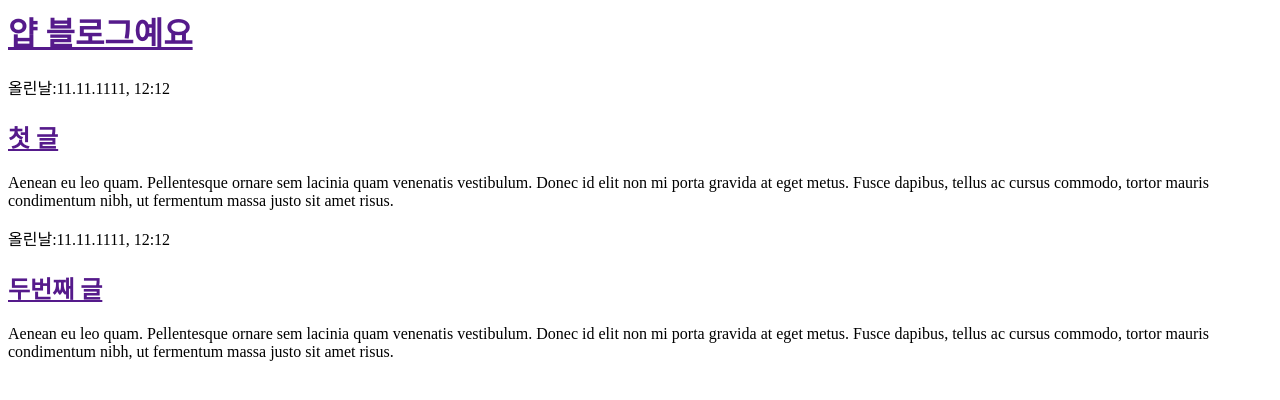
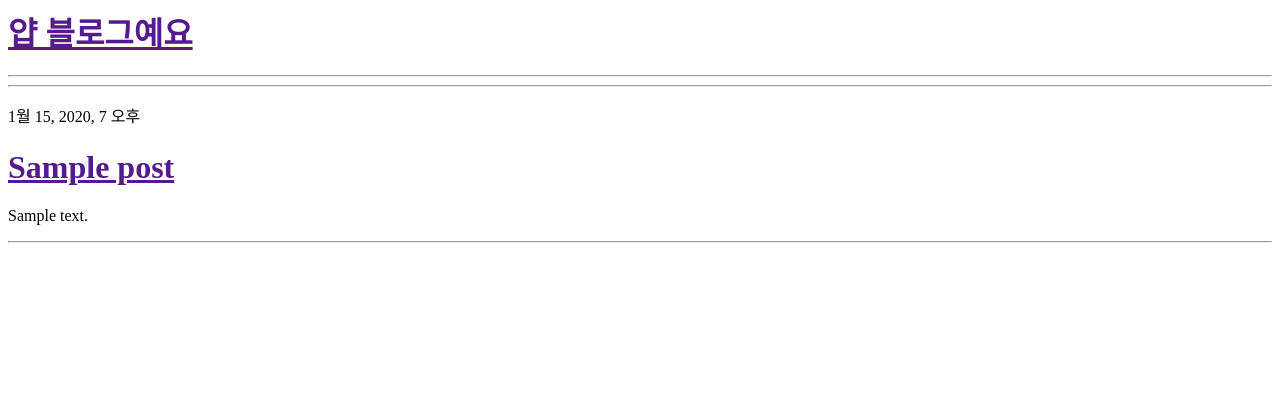
Before and after one commit to aarrmm/my-first-blog, a Django app: page / in a window 1280 px wide. Shown: the top 400 px of the page. Run offline with Django 3.2, Linux system fonts and the light colour scheme; tables that the repository leaves empty hold one stand-in row (values such as "Sample post").

Commit message:
Modified template to display posts from DB.

```diff
--- a/mytestsite/blog/models.py
+++ b/mytestsite/blog/models.py
@@ -2,19 +2,23 @@ from django.db import models
 from django.conf import settings
 from django.utils import timezone
 
+
 # 모델(객체) 정의 코드
 # models는 Post가 장고모델임을 의미하여 DB에 저장하는 것을 인식
 class Post(models.Model):
-    author = models.ForeignKey(settings.AUTH_USER_MODEL,\
-         on_delete=models.CASCADE)
+    author = models.ForeignKey(settings.AUTH_USER_MODEL, on_delete=models.CASCADE)
     title = models.CharField(max_length=200)
     text = models.TextField()
     created_date = models.DateTimeField(
         default=timezone.now)
+    published_date = models.DateTimeField(blank=True, null=True)
+
+    def publish(self):
+        self.published_date = timezone.now()
+        self.save()
 
     def __str__(self):
         return self.title
-
 
 # models.CharField(글자수) : 글자수가 제한된 text를 정의할 때 사용.
 #                            글제목처럼 짧은 문자열 정보저장
--- a/mytestsite/blog/templates/blog/post_list.html
+++ b/mytestsite/blog/templates/blog/post_list.html
@@ -5,30 +5,15 @@
     <body>
         <div>
             <h1><a href="">얍 블로그예요</a></h1>
+            <hr><hr>
         </div>
-        <div>
-            <p>올린날:11.11.1111, 12:12</p>
-            <h2><a href="">첫 글</a></h2>
-            <p>Aenean eu leo quam. Pellentesque
-                ornare sem lacinia quam venenatis
-                vestibulum.
-                Donec id elit non mi porta gravida
-                at eget metus. Fusce dapibus, tellus
-                ac cursus commodo, tortor mauris
-                condimentum nibh, ut fermentum massa
-                justo sit amet risus.</p>
-        </div>
-        <div>
-            <p>올린날:11.11.1111, 12:12</p>
-            <h2><a href="">두번째 글</a></h2>
-            <p>Aenean eu leo quam. Pellentesque
-                ornare sem lacinia quam venenatis
-                vestibulum.
-                Donec id elit non mi porta gravida
-                at eget metus. Fusce dapibus, tellus
-                ac cursus commodo, tortor mauris
-                condimentum nibh, ut fermentum massa
-                justo sit amet risus.</p>
-        </div>
+        {% for post in posts %}
+            <div>
+                <p>{{ post.created_date }}</p>
+                <h1><a href="">{{ post.title }}</a> </h1>
+                <p>{{ post.text|linebreaksbr }}</p>
+                <hr>
+            </div>
+        {% endfor %}
     </body>
 </html>
--- a/mytestsite/blog/views.py
+++ b/mytestsite/blog/views.py
@@ -1,7 +1,8 @@
 from django.shortcuts import render
+from django.utils import timezone
+from .models import Post
 
-# Create your views here.
 
 def post_list(request):
-    return render(request, 'blog/post_list.html', {})
-# 요청을 받아서 render라는 메소드를 호출하고 post_list.html을 보여줌
+    posts = Post.objects.filter(created_date__lte=timezone.now()).order_by('created_date')
+    return render(request, 'blog/post_list.html', {'posts': posts})
--- a/mytestsite/mytestsite/urls.py
+++ b/mytestsite/mytestsite/urls.py
@@ -14,9 +14,7 @@ Including another URLconf
     2. Add a URL to urlpatterns:  path('blog/', include('blog.urls'))
 """
 from django.contrib import admin
-from django.urls import path
-from django.contrib import admin
-from django.urls import include, path
+from django.urls import path, include
 
 urlpatterns = [
     path('admin/', admin.site.urls),
```
Also changed, not shown: mytestsite/blog/migrations/0002_post_published_date.py (added).
